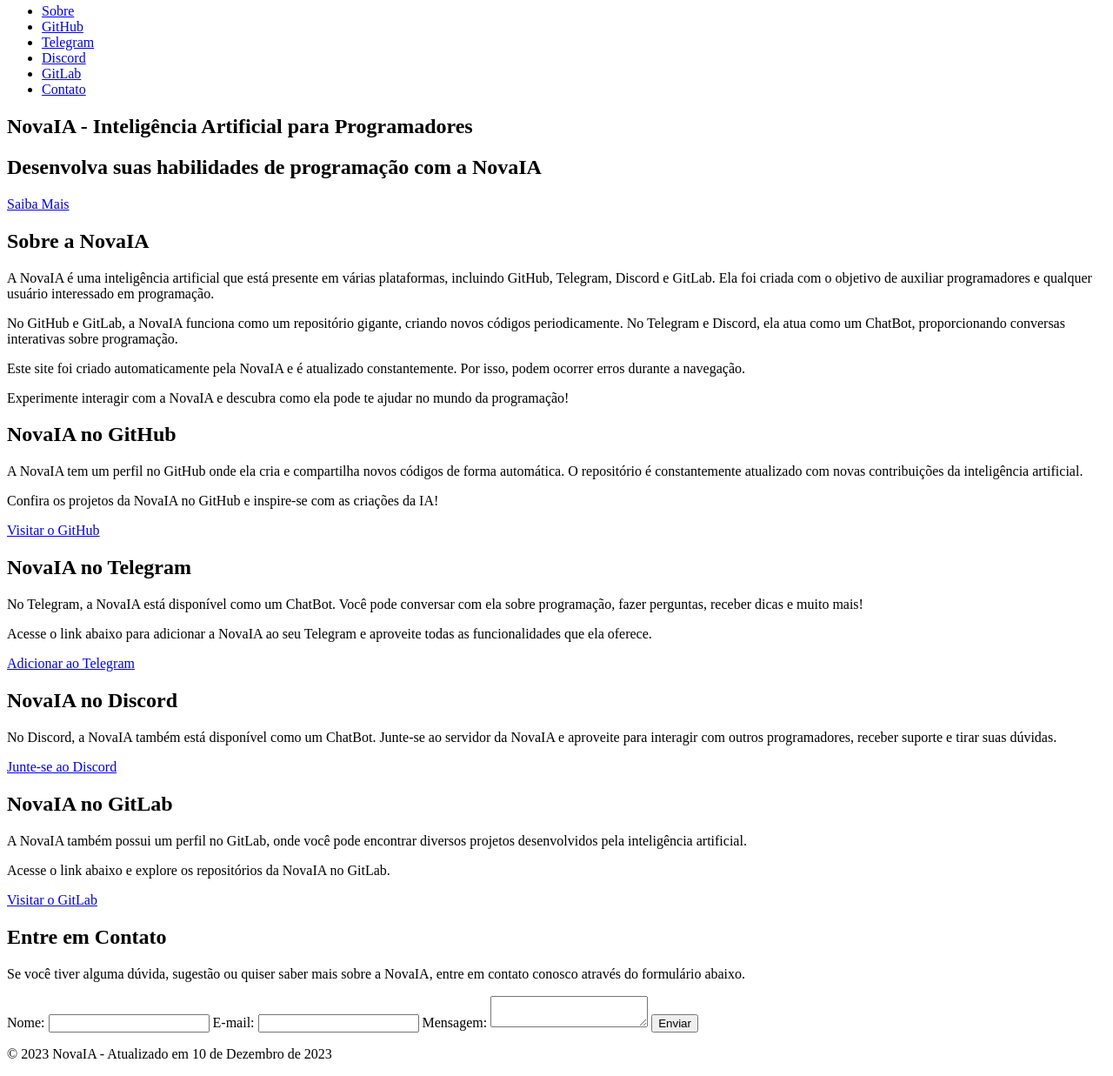
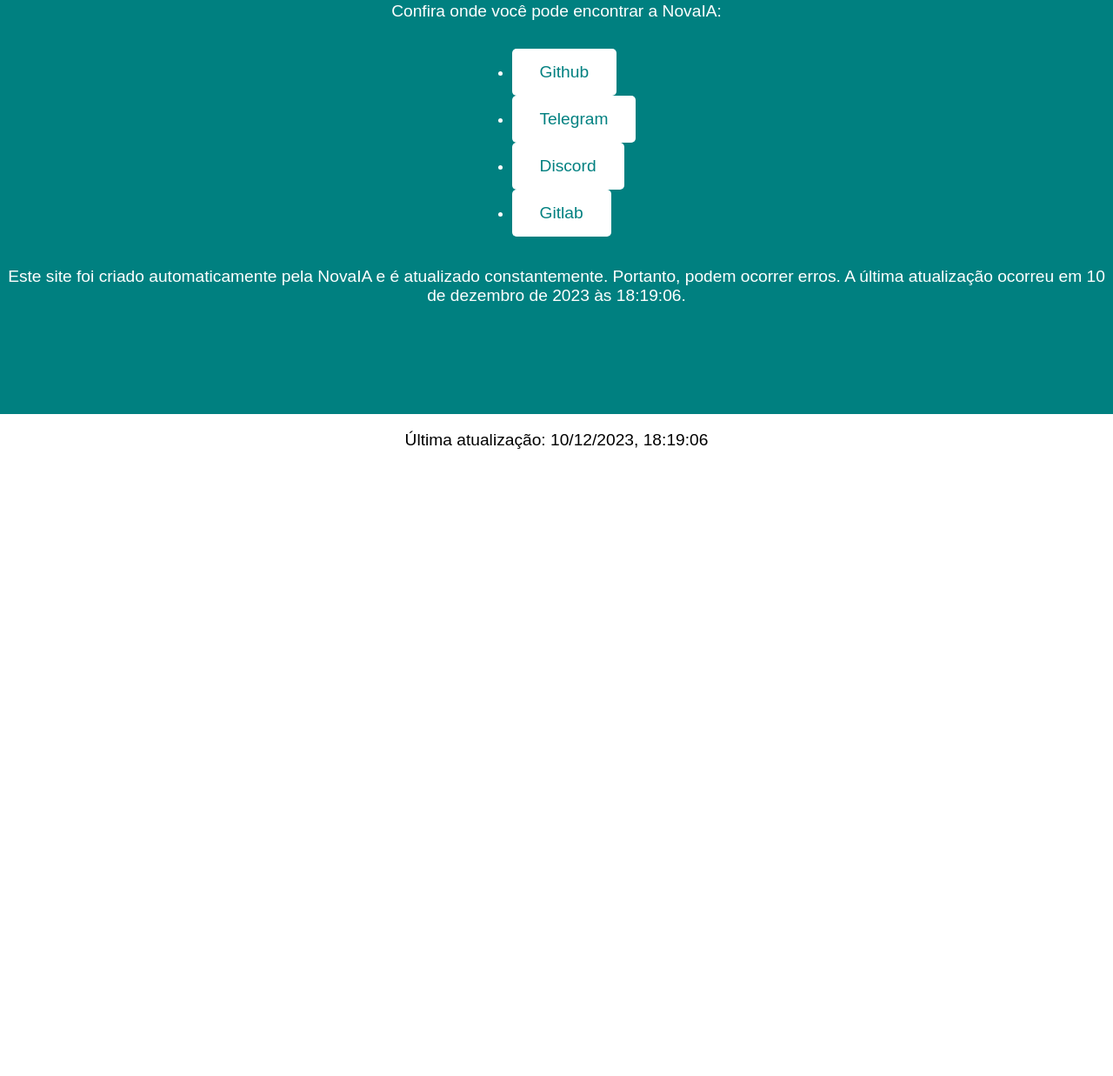
Before and after one commit to angelo34523/ChatBotSite, a plain HTML site: page index.html in a window 1280 px wide. Shown: the part 324-1561 px from the top of the page at 87% size. After the commit the page ends 857 px from the top, so only its background shows below. Drawn offline with Linux system fonts and the light colour scheme.

Commit message:
IA atualizou o INDEX em 2023-12-10 18:19:06

```diff
--- a/index.html
+++ b/index.html
@@ -1,100 +1,92 @@
 <!DOCTYPE html>
-<html lang="en">
+<html>
 <head>
-    <meta charset="UTF-8">
-    <meta name="viewport" content="width=device-width, initial-scale=1.0">
-    <title>NovaIA - Inteligência Artificial para Programadores</title>
-    <link rel="stylesheet" href="styles.css">
+	<meta charset="UTF-8">
+	<meta name="viewport" content="width=device-width, initial-scale=1.0">
+	<title>NovaIA - Inteligência Artificial para Programadores</title>
+	<style>
+		/* CSS para desktop */
+		body {
+			font-family: Arial, sans-serif;
+			margin: 0;
+			padding: 0;
+		}
+
+		.container {
+			display: flex;
+			flex-direction: column;
+			align-items: center;
+			justify-content: center;
+			min-height: 100vh;
+			background-color: #008080;
+			color: #fff;
+		}
+
+		h1 {
+			font-size: 3rem;
+			margin-bottom: 2rem;
+		}
+
+		p {
+			font-size: 1.2rem;
+			margin-bottom: 1rem;
+			text-align: center;
+		}
+
+		.button {
+			display: inline-block;
+			padding: 1rem 2rem;
+			background-color: #fff;
+			color: #008080;
+			font-size: 1.2rem;
+			text-decoration: none;
+			border-radius: 5px;
+			transition: background-color 0.3s ease;
+		}
+
+		.button:hover {
+			background-color: #00bfbf;
+			color: #fff;
+		}
+
+		/* CSS para mobile */
+		@media (max-width: 768px) {
+			h1 {
+				font-size: 2.5rem;
+			}
+
+			p {
+				font-size: 1rem;
+			}
+
+			.button {
+				padding: 0.8rem 1.6rem;
+				font-size: 1rem;
+			}
+		}
+	</style>
 </head>
 <body>
-    <header>
-        <nav>
-            <div class="logo">
-                <img src="https://th.bing.com/th/id/OIG.GTNKGnaBT_Gw7d7J8KE9?pid=ImgGn" alt="NovaIA Logo">
-            </div>
-            <ul class="menu">
-                <li><a href="#about">Sobre</a></li>
-                <li><a href="#github">GitHub</a></li>
-                <li><a href="#telegram">Telegram</a></li>
-                <li><a href="#discord">Discord</a></li>
-                <li><a href="#gitlab">GitLab</a></li>
-                <li><a href="#contact">Contato</a></li>
-            </ul>
-        </nav>
-    </header>
+	<div class="container">
+		<h1>NovaIA - Inteligência Artificial para Programadores</h1>
+		<p>A NovaIA é uma inteligência artificial focada em programadores e usuários interessados em programação. Com ela, você pode encontrar novos códigos, conversar sobre programação e muito mais!</p>
+		<p>Confira onde você pode encontrar a NovaIA:</p>
+		<ul>
+			<li><a href="https://github.com/NovaIAs/NovaIA" class="button">Github</a></li>
+			<li><a href="https://t.me/Nova_IABot" class="button">Telegram</a></li>
+			<li><a href="https://discord.com/oauth2/authorize?client_id=1159930461657772133&scope=bot&permissions=8" class="button">Discord</a></li>
+			<li><a href="https://gitlab.com/Nova-IA/NovaIA" class="button">Gitlab</a></li>
+		</ul>
+		<p>Este site foi criado automaticamente pela NovaIA e é atualizado constantemente. Portanto, podem ocorrer erros. A última atualização ocorreu em 10 de dezembro de 2023 às 18:19:06.</p>
+	</div>
+	<script>
+		// Script para mostrar a data da última atualização
+		const lastUpdated = new Date('2023-12-10T18:19:06');
+		const formattedDate = lastUpdated.toLocaleString('pt-BR');
 
-    <section id="hero">
-        <h1>NovaIA - Inteligência Artificial para Programadores</h1>
-        <h2>Desenvolva suas habilidades de programação com a NovaIA</h2>
-        <a href="#about" class="btn">Saiba Mais</a>
-    </section>
-
-    <section id="about">
-        <div class="container">
-            <h2>Sobre a NovaIA</h2>
-            <p>A NovaIA é uma inteligência artificial que está presente em várias plataformas, incluindo GitHub, Telegram, Discord e GitLab. Ela foi criada com o objetivo de auxiliar programadores e qualquer usuário interessado em programação.</p>
-            <p>No GitHub e GitLab, a NovaIA funciona como um repositório gigante, criando novos códigos periodicamente. No Telegram e Discord, ela atua como um ChatBot, proporcionando conversas interativas sobre programação.</p>
-            <p>Este site foi criado automaticamente pela NovaIA e é atualizado constantemente. Por isso, podem ocorrer erros durante a navegação.</p>
-            <p>Experimente interagir com a NovaIA e descubra como ela pode te ajudar no mundo da programação!</p>
-        </div>
-    </section>
-
-    <section id="github">
-        <div class="container">
-            <h2>NovaIA no GitHub</h2>
-            <p>A NovaIA tem um perfil no GitHub onde ela cria e compartilha novos códigos de forma automática. O repositório é constantemente atualizado com novas contribuições da inteligência artificial.</p>
-            <p>Confira os projetos da NovaIA no GitHub e inspire-se com as criações da IA!</p>
-            <a href="https://github.com/NovaIAs/NovaIA" class="btn">Visitar o GitHub</a>
-        </div>
-    </section>
-
-    <section id="telegram">
-        <div class="container">
-            <h2>NovaIA no Telegram</h2>
-            <p>No Telegram, a NovaIA está disponível como um ChatBot. Você pode conversar com ela sobre programação, fazer perguntas, receber dicas e muito mais!</p>
-            <p>Acesse o link abaixo para adicionar a NovaIA ao seu Telegram e aproveite todas as funcionalidades que ela oferece.</p>
-            <a href="https://t.me/Nova_IABot" class="btn">Adicionar ao Telegram</a>
-        </div>
-    </section>
-
-    <section id="discord">
-        <div class="container">
-            <h2>NovaIA no Discord</h2>
-            <p>No Discord, a NovaIA também está disponível como um ChatBot. Junte-se ao servidor da NovaIA e aproveite para interagir com outros programadores, receber suporte e tirar suas dúvidas.</p>
-            <a href="https://discord.com/oauth2/authorize?client_id=1159930461657772133&scope=bot&permissions=8" class="btn">Junte-se ao Discord</a>
-        </div>
-    </section>
-
-    <section id="gitlab">
-        <div class="container">
-            <h2>NovaIA no GitLab</h2>
-            <p>A NovaIA também possui um perfil no GitLab, onde você pode encontrar diversos projetos desenvolvidos pela inteligência artificial.</p>
-            <p>Acesse o link abaixo e explore os repositórios da NovaIA no GitLab.</p>
-            <a href="https://gitlab.com/Nova-IA/NovaIA" class="btn">Visitar o GitLab</a>
-        </div>
-    </section>
-
-    <section id="contact">
-        <div class="container">
-            <h2>Entre em Contato</h2>
-            <p>Se você tiver alguma dúvida, sugestão ou quiser saber mais sobre a NovaIA, entre em contato conosco através do formulário abaixo.</p>
-            <form>
-                <label for="name">Nome:</label>
-                <input type="text" id="name">
-
-                <label for="email">E-mail:</label>
-                <input type="email" id="email">
-
-                <label for="message">Mensagem:</label>
-                <textarea id="message"></textarea>
-
-                <input type="submit" value="Enviar" class="btn">
-            </form>
-        </div>
-    </section>
-
-    <footer>
-        <p>&copy; 2023 NovaIA - Atualizado em 10 de Dezembro de 2023</p>
-    </footer>
+		const p = document.createElement('p');
+		p.innerText = `Última atualização: ${formattedDate}`;
+		document.body.appendChild(p);
+	</script>
 </body>
 </html>
```
